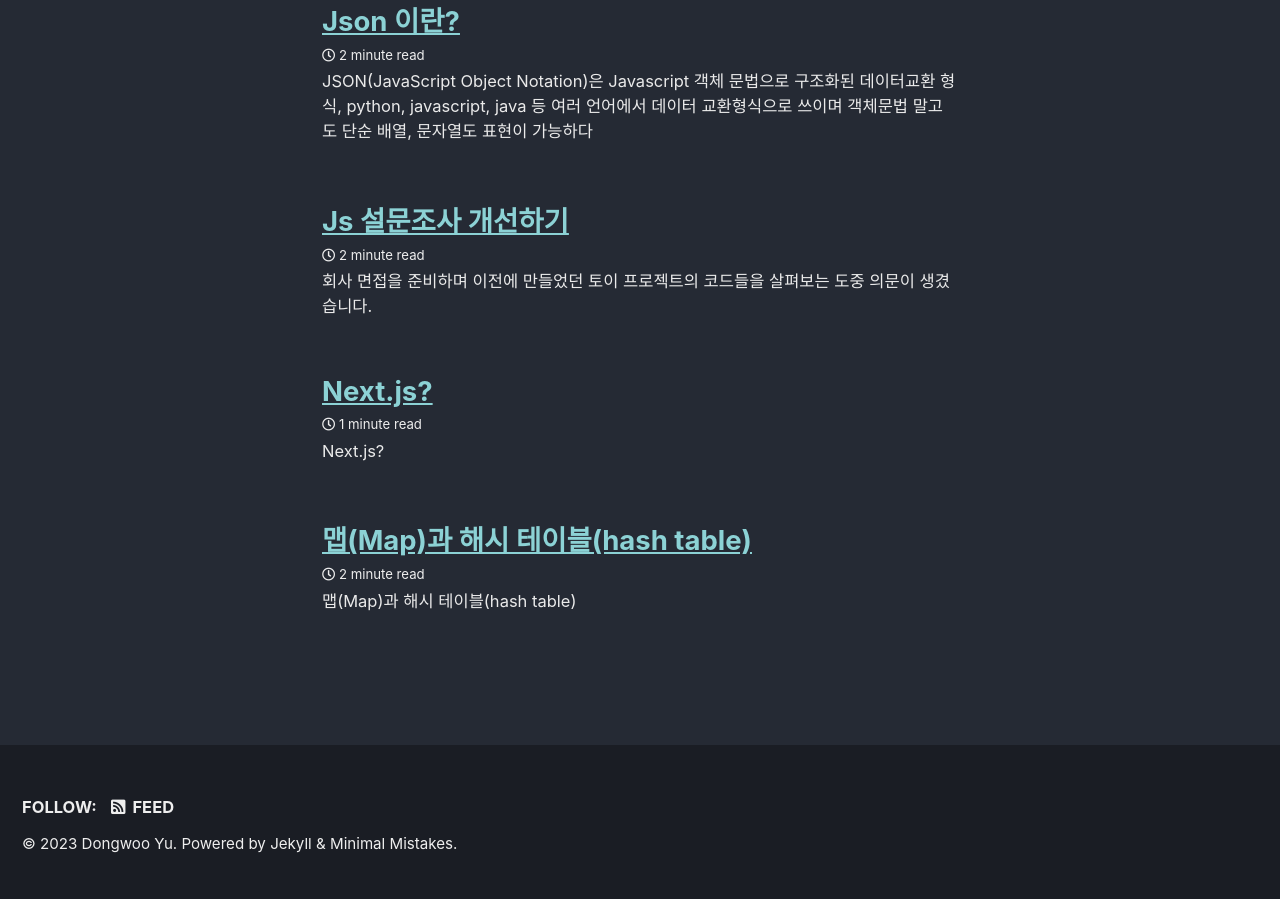
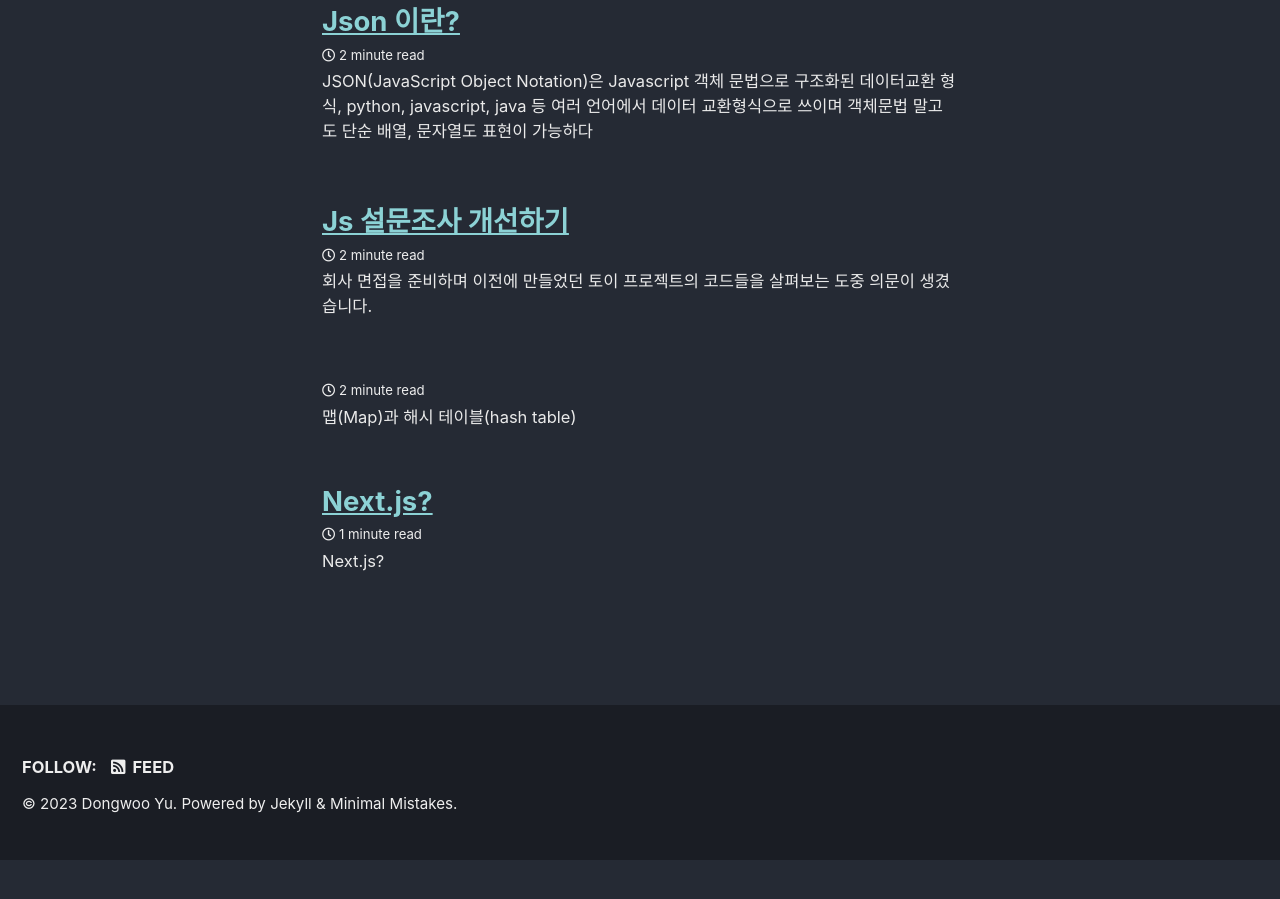
Before and after one commit to OOWGNOD/OOWGNOD.com, a Jekyll site: the page built from index.markdown, in a window 1280 px wide and 900 px high, scrolled down 600 px. Built offline with Jekyll 4.4.1, drawn with Linux system fonts in a browser that asks for light colours; cached includes are drawn as plain includes; the list of posts is cut into pages by our own code; after the commit the page ends 1460 px from its top, so only the background shows below that.

Commit message:
Update and rename 2023-12-15-post-cs.markdown to 2023-12-15-맵(Map)과-해시-테이블(hash table).markdown

```diff
--- a/_posts/2023-12-15-post-cs.markdown
+++ b/_posts/2023-12-15-맵(Map)과-해시-테이블(hash table).markdown
@@ -1,6 +1,6 @@
 ---
 layout: post
-title: "맵(Map)과 해시 테이블(hash table)"
+title: ""
 date: 2015-02-08T20:39:51-09:00
 modified: 2015-02-08T22:21:31-09:00
 categories: articles
```
